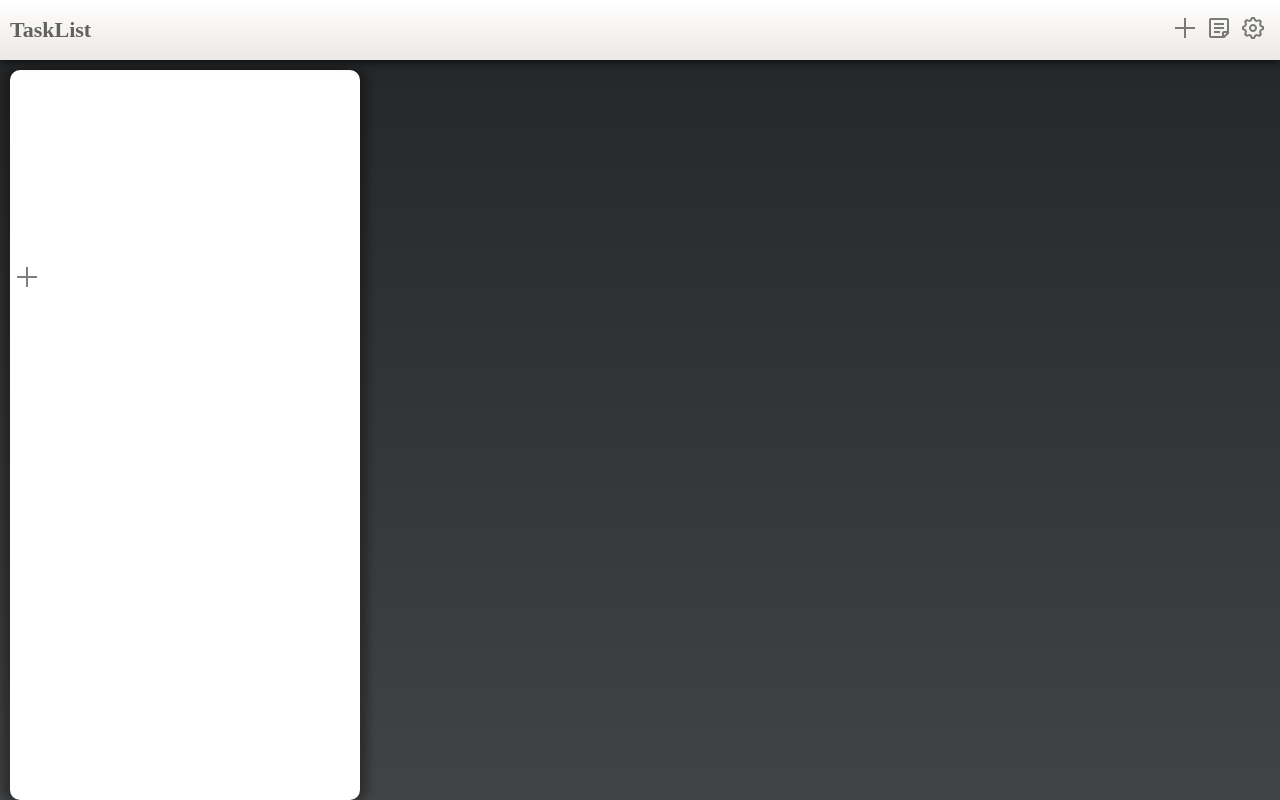
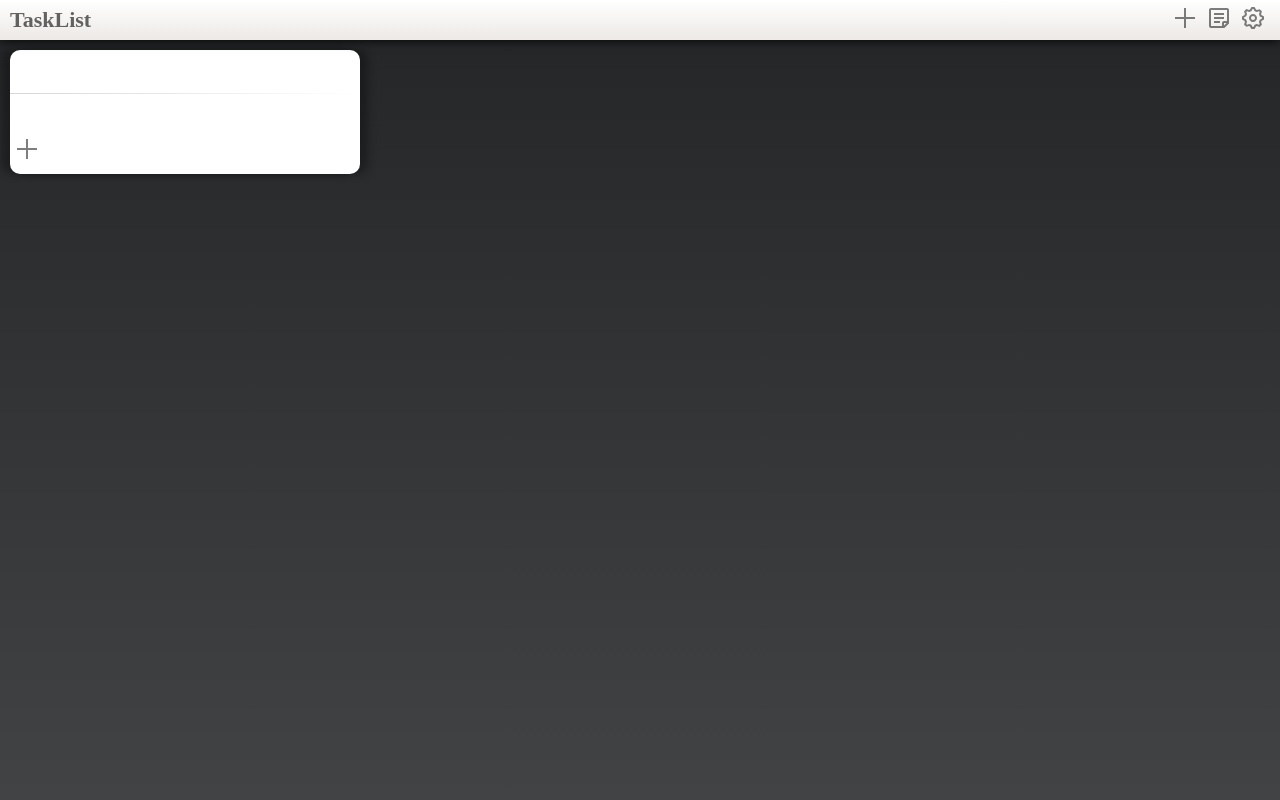
Before and after one commit to h1g0/TaskList, a Vue app: page / in a window 1280 px wide. Built offline with nearby package versions, Linux system fonts and the light colour scheme.

Commit message:
implement some functions.

```diff
--- a/src/App.vue
+++ b/src/App.vue
@@ -3,27 +3,29 @@
     <div class="header">
       <h1>TaskList</h1>
       <div class="header-menu">
-        <button class="header-menu-button" @click="addColumn(taskColumnList.length)"> <img src="img/plus.svg" title="カラムを追加"/></button>
-        <button class="header-menu-button" @click="showOutput()"> <img src="img/note-text.svg" title="出力画面を表示/非表示"/></button>
-        <button class="header-menu-button" @click="showSettings()" ><img src="img/settings.svg" title="設定画面を表示/非表示"/></button>
+        <button class="menu-button" @click="addColumn(taskColumnList.length)"> <img src="img/plus.svg" title="カラムを追加"/></button>
+        <button class="menu-button" @click="showOutput()"> <img src="img/note-text.svg" title="出力画面を表示/非表示"/></button>
+        <button class="menu-button" @click="showSettings()" ><img src="img/settings.svg" title="設定画面を表示/非表示"/></button>
       </div>
     </div>
     <draggable
       v-model="taskColumnList"
       v-bind="dragOptions"
       group="column"
-      @start="drag=true"
-      @end="drag=false"
+      @start="onDragDropStart"
+      @end="onDragDropEnd"
       class="task-colmun-container">
       <task-column
         v-for="(column,index) in taskColumnList"
-        v-bind:taskList="column.taskList"
+        v-bind:title="column.title"
+        v-bind:taskListProp="column.taskList"
         v-bind:index="index"
         v-bind:totalsize="taskColumnList.length"
         v-bind:key="column.id"
         :ref="index"
         @add-column="addColumn(index)"
         @delete-colmn="deleteColumn(index)"
+        @emit-item="emitItem"
         @save-item="saveItem()"
       ></task-column>
     </draggable>
@@ -60,12 +62,16 @@
     <div class="output" v-show="taskListSettings.isOutputVisible">
       <input type="button" value="出力" class="menu" @click="outputResult" title="テキストとして出力" />
       <input type="button" value="コピー" class="menu" @click="copyResult" title="出力結果をクリップボードにコピー"/>
-      <input type="button" value="✖" class="close-button" @click="showOutput" title="閉じる" />
+      <button class="close-button" @click="showOutput" title="閉じる" >
+        <img src="img/x.svg" />
+      </button>
       <br />
       <textarea class="result" v-bind:value="outputStr"></textarea>
     </div>
     <div class="settings" v-show="this.taskListSettings.isSettingsVisible">
-      <input type="button" value="✖" class="close-button"  @click="showSettings" title="閉じる" />
+      <button class="close-button" @click="showSettings" title="閉じる" >
+        <img src="img/x.svg" />
+      </button>
       <h2>設定</h2>
       <ul style="padding-left:20px;">
         <li>ヘッダ：<br />
@@ -96,7 +102,6 @@
 <script>
 import TaskColumn from "./components/TaskColumn.vue";
 import draggable from 'vuedraggable'
-
 export default {
   name: "app",
   components: {
@@ -158,6 +163,13 @@ export default {
       this.taskColumnList.splice(index, 1);
       this.saveItem();
     },
+    onDragDropStart:function(){
+      this.drag=true;
+    },
+    onDragDropEnd:function(){
+      this.drag=false;
+      this.saveItem();
+    },
     showOutput:function(){
       (this.taskListSettings.isOutputVisible)?
       this.taskListSettings.isOutputVisible=false:
@@ -173,9 +185,12 @@ export default {
     setAllItemState: function() {
       for (var item in this.$refs) {
         if (this.$refs[item]["0"] != null) {
-          this.$refs[item]["0"].setItemState();
+          this.$refs[item]["0"].setAllItemState();
         }
       }
+    },
+    emitItem:function(columnIndex,taskList){
+      this.taskColumnList[columnIndex].taskList = taskList;
     },
     saveItem: function() {
       localStorage.taskColumnList = JSON.stringify(this.taskColumnList);
@@ -211,9 +226,10 @@ export default {
       textarea.select();
       document.execCommand("copy");
     },
+
   },
   mounted() {
-    if (localStorage.taskList) {
+    if (localStorage.taskColumnList) {
       this.taskColumnList = JSON.parse(localStorage.taskColumnList);
     }
     if (localStorage.taskListOutputTemplate) {
@@ -223,12 +239,14 @@ export default {
       this.taskListSettings = JSON.parse(localStorage.taskListSettings);
     }
   },
+  /*
   updated: function() {
     this.$nextTick(function() {
       this.setAllItemState();
+      this.saveItem();
     });
-    this.saveItem();
   }
+    */
 };
 </script>
 
@@ -294,7 +312,7 @@ body{
   width: 100%;
   background: linear-gradient(to top, #ece9e6, #ffffff);
   margin: 0px 0px 0px 0px;
-  height: 60px;
+  height: 40px;
 }
 .header-menu{
   margin-right: 10px;
@@ -303,32 +321,18 @@ body{
 }
 .header-dummy{
   width:100%;
-  height:60px;
+  height:40px;
 }
-.sidebar{
-  position: fixed;
-  z-index: 998;
-  top: 60px;
-  left: 0;
 
-  width:50px;
-  height:100%;
-  background: linear-gradient(to left, #ece9e6, #ffffff);
-}
 .task-colmun-container{
   width:auto;
   height: 100%;
   display: flex;
   justify-content: flex-start;
-  align-items: stretch;
+  align-items:flex-start;
   overflow-x: scroll;
 }
-.tasks{
-  padding-top: 120px;
-  margin-bottom: 60px;
-  /*font-size: 120%;*/
-  /*font-size:16px;*/
-}
+
 .output{
   z-index: 2;
   position: absolute;
@@ -416,7 +420,7 @@ button {
 .close-button:hover{
   filter: drop-shadow(2px 2px 2px rgba(0,0,0,0.4));
 }
-.header-menu-button{
+.menu-button{
   cursor: pointer;
   color: #49494967;
   opacity: 0.5;
@@ -424,7 +428,7 @@ button {
   transition: 0.3s;
   margin:5px;
 }
-.header-menu-button:hover {
+.menu-button:hover {
   opacity: 1.0;
   filter: drop-shadow(2px 2px 2px rgba(0,0,0,0.4));
 
--- a/src/components/TaskColumn.vue
+++ b/src/components/TaskColumn.vue
@@ -1,13 +1,22 @@
 <template>
   <div class="column">
-    <div class="tasks">
+    <p class="column-title"
+      v-show=" ! this.isTitleEditing"
+      @click.stop="showTitleEdit">{{title}}</p>
+    <input type="text"
+            class = "column-title"
+            v-show="this.isTitleEditing"
+            @click.stop
+            @blur="hideTitleEdit"
+            v-model="title">
+                  <hr />
       <draggable
-        v-model="taskList"
+        :list="taskList"
         v-bind="dragOptions"
         group="task"
-        handle=".handle"
-        @start="drag=true"
-        @end="drag=false"
+        @start="onDragDropStart"
+        @end="onDragDropEnd"
+        class="tasks"
       >
       <transition-group type="transition" :name="drag ? 'flip-list' : null">
         <task-item
@@ -23,9 +32,10 @@
         ></task-item>
         </transition-group>
       </draggable>
-    </div>
 
-      <button class="header-menu-button" @click="addItem"> <img src="img/plus.svg" title="タスクを追加"/></button>
+    <button class="menu-button" @click="addItem">
+      <img src="img/plus.svg" title="タスクを追加"/>
+    </button>
   </div>
 </template>
 <script>
@@ -37,7 +47,7 @@ export default {
     TaskItem,
     draggable
   },
-  props: ["taskList", "index", "totalsize"],
+  props: ["title","taskListProp", "index", "totalsize"],
   directives: {
     visible: {
       update: function(el, binding) {
@@ -47,12 +57,9 @@ export default {
   },
   data: function() {
     return {
-      indentWidth: 30,
-      isTopItem: true,
-      isBottomItem: true,
-      isDeletableItem: false,
-      isEditing: false,
-      isShowItemButtons: false,
+      taskList: this.taskListProp,
+      isTitleEditing:false,
+      drag: false,
     };
   },
   computed: {
@@ -81,9 +88,9 @@ export default {
       this.saveItem();
     },
     replaceItem: function(upperIndex, lowerIndex) {
-      var temp = this.taskList[lowerIndex];
-      this.taskList.splice(lowerIndex, 1, this.taskList[upperIndex]);
-      this.taskList.splice(upperIndex, 1, temp);
+      var temp = this.taskList().get(lowerIndex);
+      this.taskList().splice(lowerIndex, 1, this.taskList().get(upperIndex));
+      this.taskList().splice(upperIndex, 1, temp);
     },
     deleteItem: function(index) {
       if (!this.$refs[index]["0"].isDeletableItem) {
@@ -95,8 +102,28 @@ export default {
       this.taskList.splice(index, 1);
       this.saveItem();
     },
+    onDragDropStart:function(){
+      this.drag=true;
+    },
+    onDragDropEnd:function(){
+      this.drag=false;
+      this.saveItem();
+    },
     saveItem:function(){
+      this.$emit('emit-item',this.index,this.taskList);
       this.$emit('save-item');
+    },
+    showTitleEdit:function(){
+      this.isTitleEditing=true;
+      this.setFocusToTextInput();
+    },
+    hideTitleEdit:function(){
+      this.isTitleEditing=false;
+    },
+    setFocusToTextInput: function() {
+      this.$nextTick(() => {
+        this.$refs[0].input.focus();
+      });
     },
     setAllItemState: function() {
       for (var item in this.$refs) {
@@ -106,18 +133,26 @@ export default {
       }
     }
   },
+  watch:{
+    taskList:function () {
+      this.saveItem();
+    }
+  },
   updated: function() {
+    /*
     this.$nextTick(function() {
       this.setAllItemState();
+      this.saveItem();
     });
-    this.saveItem();
+    */
+
   }
 };
 </script>
 <style scoped>
 
 .column{
-  margin-top: 70px;
+  margin-top: 50px;
   margin-left:10px;
   z-index: 1;
   padding: 10px 0px 3px 0px;
@@ -127,5 +162,18 @@ export default {
   min-width: 350px;
   height: auto;
 }
+.column-title{
+  margin:5px;
+  font-size: 20px;
+  font-weight: bold;
+  height: 1em;
+  width:95%;
+}
+.tasks{
+  padding: 0px;
+  position: relative;
+  width:100%;
+  min-height: 30px;
+}
 
 </style>
```
Also changed, not shown: src/components/TaskItem.vue (+41 -19 lines), public/img/circle-x.svg (added), public/img/x.svg (added).
